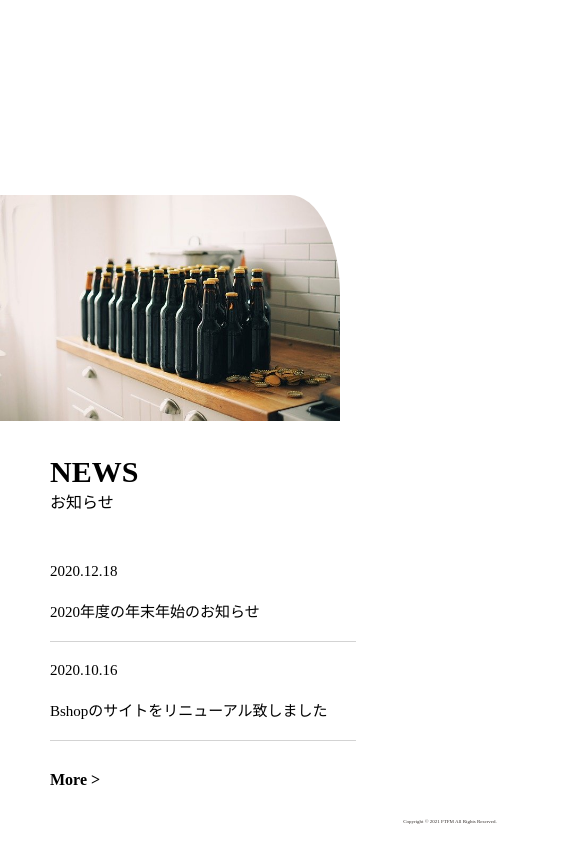
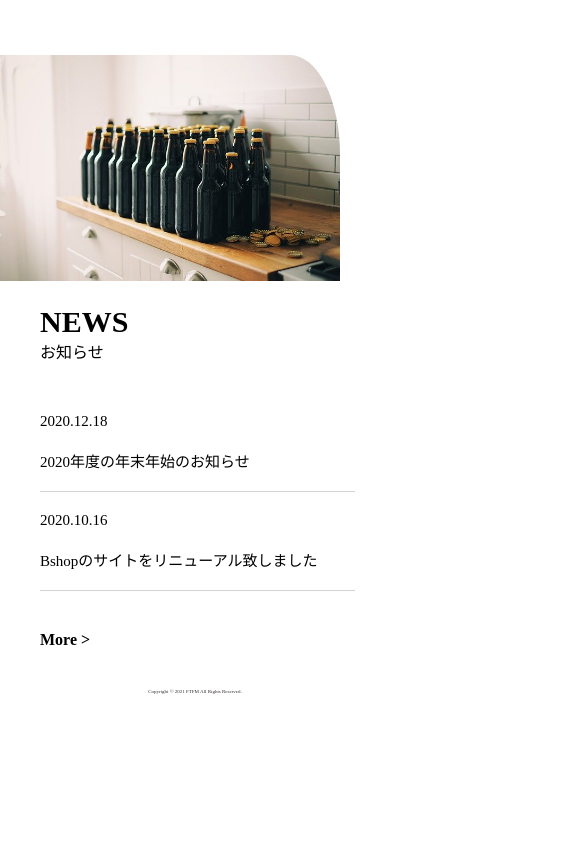
Before and after one commit to trxye-dexign/Bshop, a plain HTML site: page index.html in a window 390 px wide. Shown: the part 525-1369 px from the top of the page, 585 px wide, since content can reach past the window. After the commit the page ends 1239 px from the top, so only its background shows below. Drawn offline with nearby package versions, Linux system fonts and the light colour scheme.

Commit message:
Update media.css

```diff
--- a/media.css
+++ b/media.css
@@ -124,24 +124,3 @@
 		padding-top:40px;
 	}
 }
-
-/* タブレット */
-@media screen and (max-width: 1024px){
-	.container {
-		max-width:900px;
-		height: auto;
-	}
-	.top-wrapper {
-		margin-bottom:140px;
-	}
-	.news-contents {
-		padding-top:30px;
-		padding-left:50px;
-	}
-	.more-btn {
-		margin-top:10px;
-	}
-	.footer {
-		padding-top:30px;
-	}
-}
```
